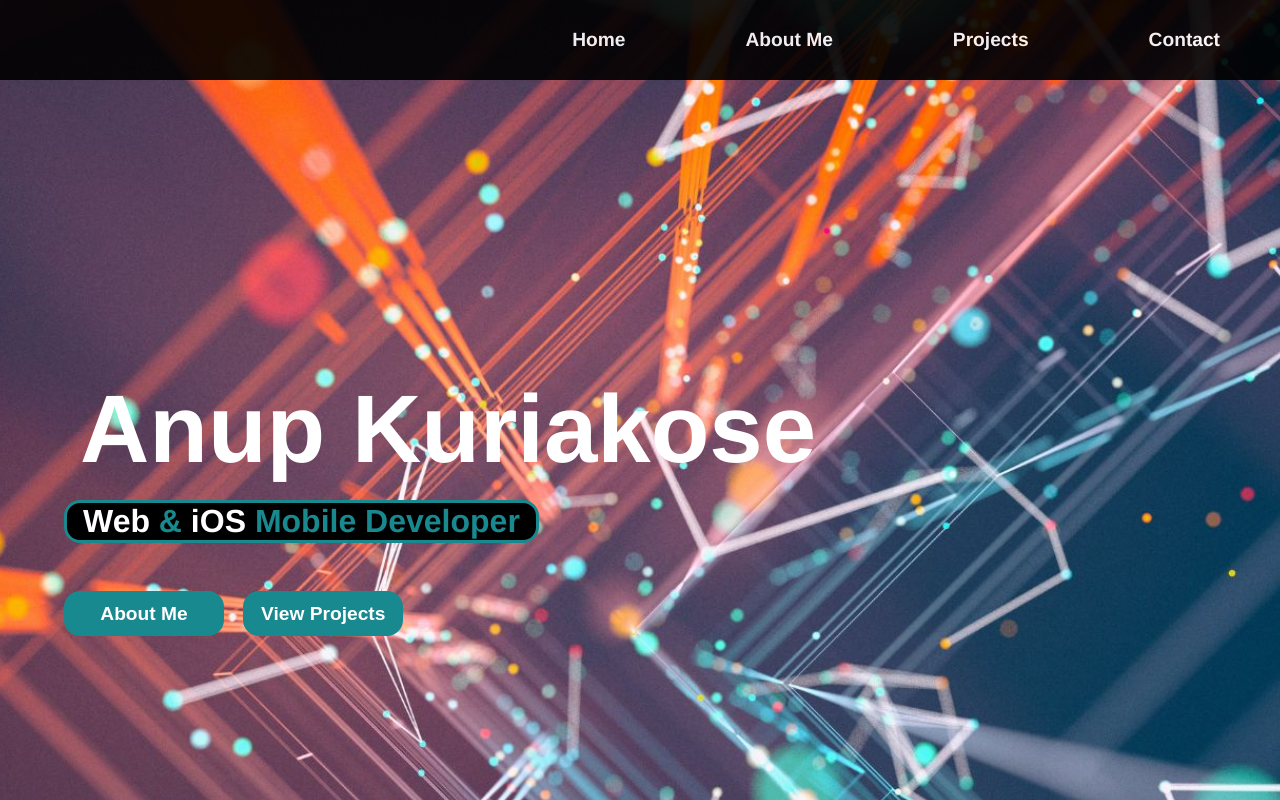
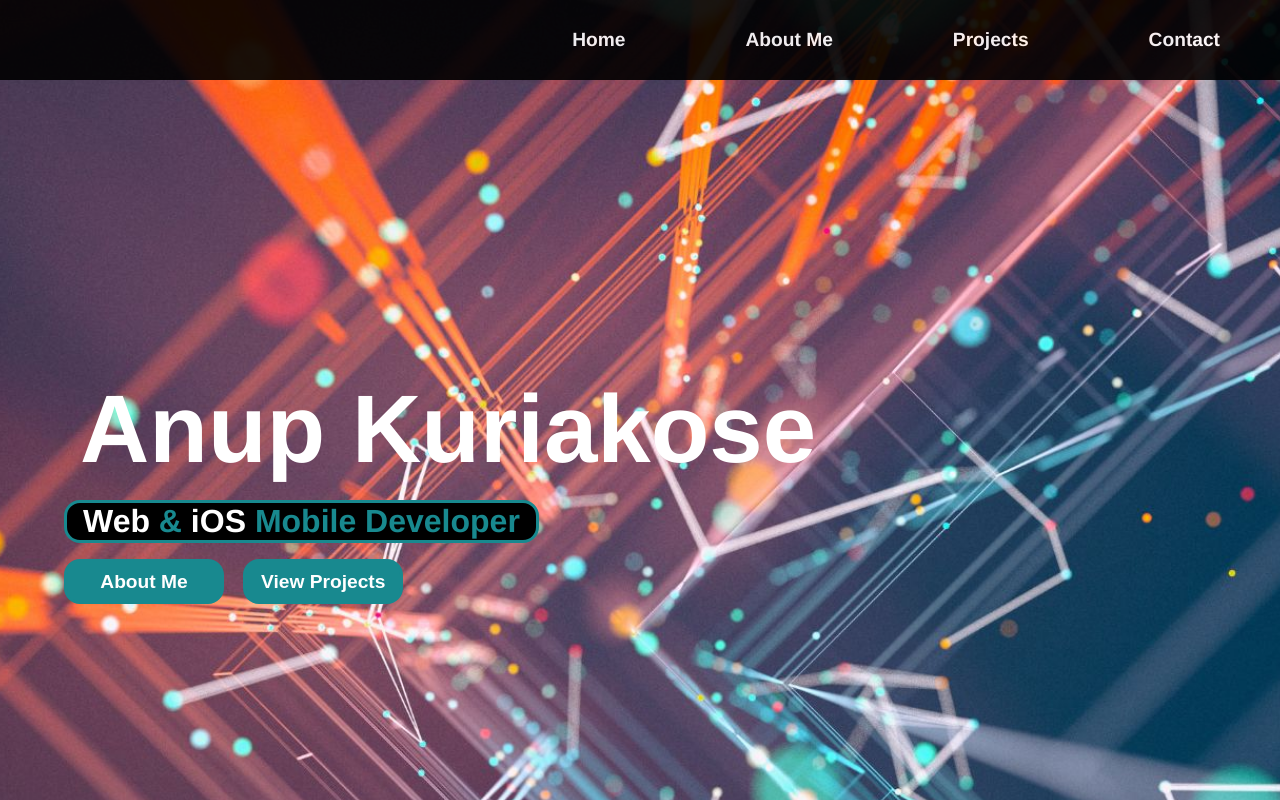
Before and after one commit to Anup-SoftwareDev/Portfolio-React, a React (Create React App) app: page / in a window 1280 px wide. Shown: the top 800 px of the page. Built offline with nearby package versions, Linux system fonts and the light colour scheme.

Commit message:
buttons in home page positioned closer to title above

```diff
--- a/src/components/Home/Home.module.css
+++ b/src/components/Home/Home.module.css
@@ -74,7 +74,7 @@ html, body {
 }
 
 .Home .Container .Buttons{
-    margin-top: 3em;
+    margin-top: 1em;
     display: flex;
     justify-content: left;
     -webkit-animation: slide-in-bottom 0.8s cubic-bezier(0.250, 0.460, 0.450, 0.940) 2s both;
```
